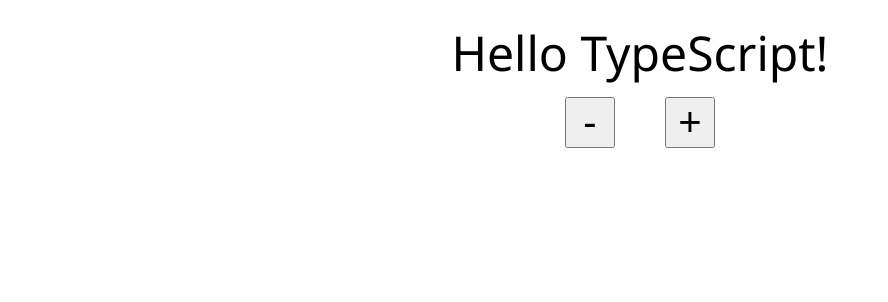
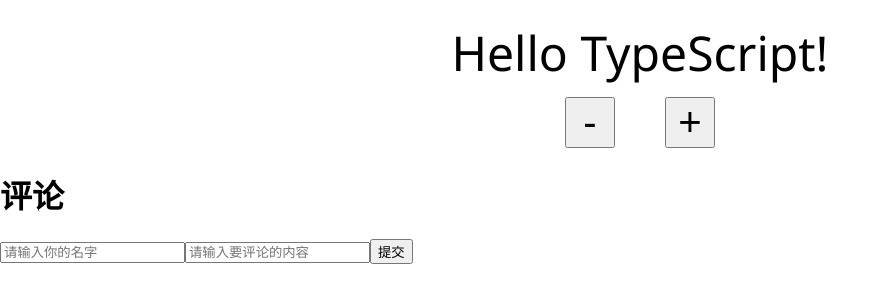
Before and after one commit to 22ricky/my-ts-demo, a React (Create React App) app: page / in a window 1280 px wide. Shown: the top 302 px of the page, without its empty margins (0-888 px from the left). Built offline with nearby package versions, Linux system fonts and the light colour scheme.

Commit message:
Add Comment Container

```diff
--- /dev/null
+++ b/src/components/CommentForm.tsx
@@ -0,0 +1,60 @@
+import * as React from 'react';
+
+interface CommentFormProps {
+  onCommentSubmit: ({ author, text }: CommentFormState) => {};
+}
+
+interface CommentFormState {
+  author: string;
+  text: string;
+}
+
+class CommentForm extends React.Component<CommentFormProps, CommentFormState> {
+  constructor( props: CommentFormProps ) {
+    super( props );
+    this.state = {
+      author: '',
+      text: ''
+    };
+  }
+
+  public handleAuthorChange( e: React.FormEvent<HTMLInputElement> ) {
+    this.setState({ author: e.currentTarget.value });
+  }
+
+  public handleTextChange( e: React.FormEvent<HTMLInputElement> ) {
+    this.setState({ text: e.currentTarget.value });
+  }
+
+  public handleSublit( e: React.FormEvent<HTMLInputElement> ) {
+    e.preventDefault();
+    const author = this.state.author.trim();
+    const text = this.state.text.trim();
+    if ( !author || !text ) { return; }
+    this.props.onCommentSubmit({ author, text });
+    this.setState({ author: '', text: '' });
+  }
+
+  public render() {
+    return (
+      <form onSubmit={this.handleSublit.bind( this )} className="commentForm">
+        <input
+          type="text"
+          placeholder="请输入你的名字"
+          value={this.state.author}
+          onChange={this.handleAuthorChange.bind( this )}
+        />
+        <input
+          type="text"
+          className="text"
+          placeholder="请输入要评论的内容"
+          value={this.state.text}
+          onChange={this.handleTextChange.bind( this )}
+        />
+        <input type="submit" value="提交" />
+      </form>
+    );
+  }
+}
+
+export default CommentForm;
--- a/src/components/CommentList.tsx
+++ b/src/components/CommentList.tsx
@@ -11,7 +11,7 @@
   data: Data[];
 }
 
-class CommentList extends React.Component<CommentListProps, any> {
+class CommentList extends React.Component<CommentListProps, {}> {
   public render() {
     const commentNodes = this.props.data.map(({ id, author, text }) =>
     <Comment key={`${id}`} author={author}>{text}</Comment> );
--- /dev/null
+++ b/src/containers/CommentBox.tsx
@@ -0,0 +1,53 @@
+import * as React from 'react';
+import CommentList from '../components/CommentList';
+import CommentForm from '../components/CommentForm';
+
+interface Data {
+  id: number;
+  author: string;
+  text: string;
+}
+
+interface CommentBoxProps {
+
+}
+
+interface CommentBoxState {
+  data: Data[];
+}
+
+class CommentBox extends React.Component<CommentBoxProps, CommentBoxState> {
+  constructor( props: CommentBoxProps ) {
+    super( props );
+    this.state = {
+      data: []
+    };
+  }
+
+  public componentDidMount() {
+    this.loadCommentsFromSever();
+    setInterval( this.loadCommentsFromSever.bind( this ), 2000 );
+  }
+
+  public loadCommentsFromSever() {
+    // console.log( Date() );
+  }
+
+  public handleCommentSubmit( comment: Data ) {
+    comment.id = Date.now();
+    const comments = this.state.data.concat( comment );
+    this.setState({ data: comments });
+  }
+
+  public render() {
+    return (
+      <div>
+        <h1>评论</h1>
+        <CommentList data={this.state.data} />
+        <CommentForm onCommentSubmit={this.handleCommentSubmit.bind( this )} />
+      </div>
+    );
+  }
+}
+
+export default CommentBox;
--- a/src/index.tsx
+++ b/src/index.tsx
@@ -5,6 +5,7 @@
 import { enthusiasm } from './reducers/index';
 import { StoreState } from './types/index';
 import Hello from './containers/Hello';
+import CommentBox from './containers/CommentBox';
 import registerServiceWorker from './registerServiceWorker';
 import './index.css';
 
@@ -14,9 +15,12 @@
 });
 
 ReactDOM.render(
-  <Provider store={store}>
-    <Hello />
-  </Provider>,
+  <div>
+    <Provider store={store}>
+      <Hello />
+    </Provider>
+    <CommentBox />
+  </div>,
   document.getElementById('root') as HTMLElement
 );
 registerServiceWorker();
```
Also changed, not shown: 1 other file (tests, documents, lock files or other folders).
